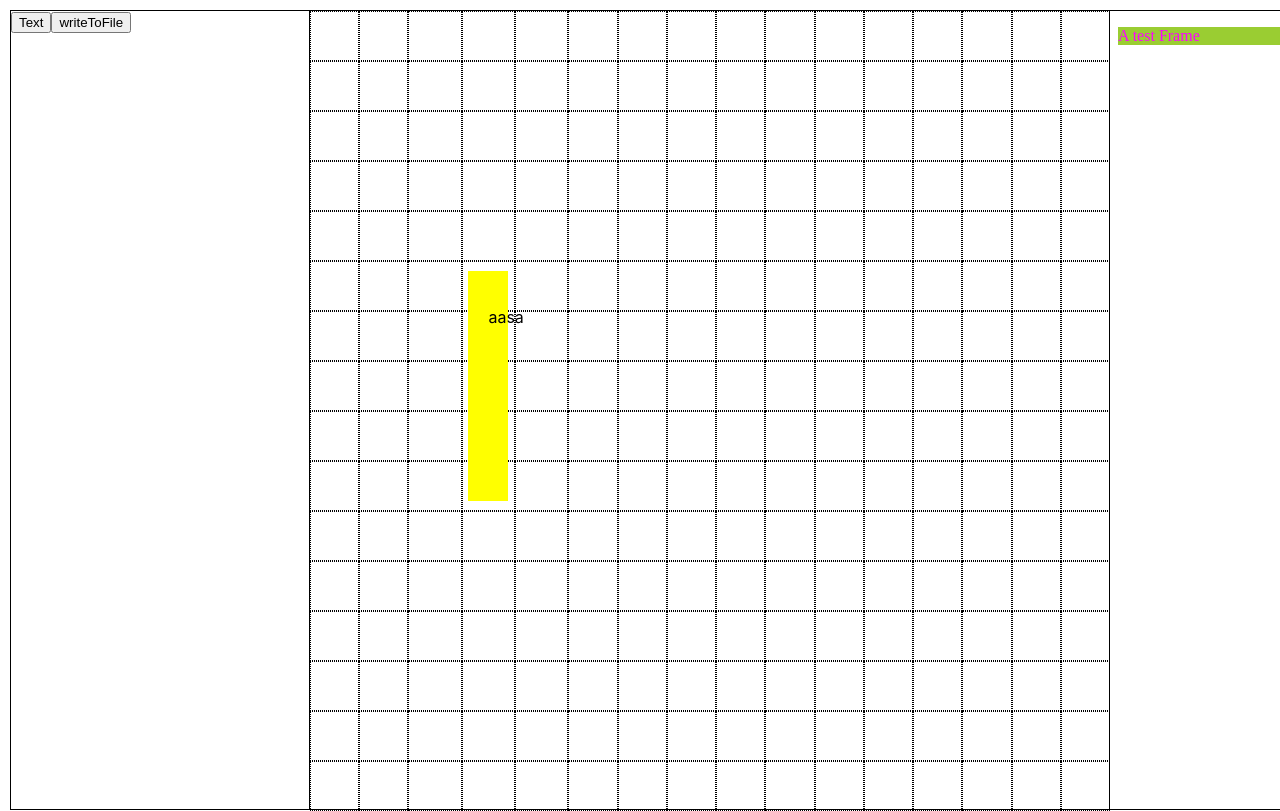
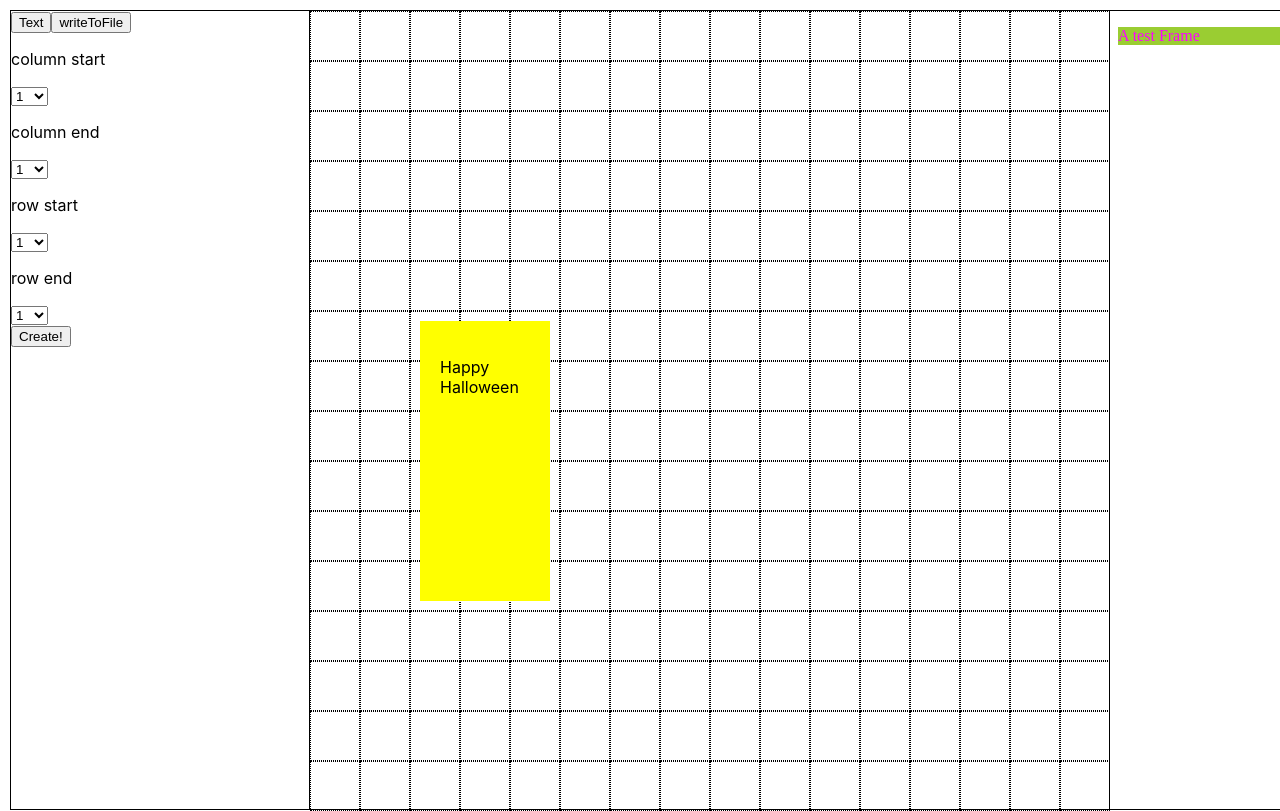
Before and after one commit to rain72510/Create-your-own-Simple-Website-Builder, a React (Create React App) app: page / in a window 1280 px wide. Shown: the top 811 px of the page. Built offline with nearby package versions, Linux system fonts and the light colour scheme.

Commit message:
Can create text using control panel

```diff
--- a/src/App.js
+++ b/src/App.js
@@ -1,5 +1,5 @@
 import './App.css';
-import React, { useState } from 'react';
+import React, { useEffect, useState } from 'react';
 
 // context
 import Context from './context/Context';
@@ -15,37 +15,58 @@ import Text from './component/Text';
 function App() {
 	const [currMode, setCurrMode] = useState('');
 
-	const [items, setItems] = useState({
-		"Item1": {
-			item: Text,
-			positions: {
+	const [components, setComponents] = useState([
+		{
+			component: Text,
+			outerStyle: {
 				gridColumnStart: 3,
 				gridColumnEnd: 6,
 				gridRowStart: 7,
 				gridRowEnd: 13,
+				zIndex: "1",
+				background: "yellow",
+				padding: "20px",
+				margin: "10px",
 			},
-			styles: {
+			innerStyle: {
 				color: "yellow",
-				backgroundColor: "greenyellow"
-			}
+				backgroundColor: "greenyellow",
+			},
+			content: {
+				text: "Happy Halloween",
+			},
 		},
+	]);
+
+	const [componentStyle, setComponentStyle] = useState({
+		gridColumnStart: 0,
+		gridColumnEnd: 0,
+		gridRowStart: 0,
+		gridRowEnd: 0,
 	});
 
-	// setComponents({
-	// 	"Item1": {
-	// 		item: Text,
-	// 		positions: {
-	// 			gridColumnStart: 3,
-	// 			gridColumnEnd: 6,
-	// 			gridRowStart: 7,
-	// 			gridRowEnd: 13,
-	// 		},
-	// 		styles: {
-	// 			color: "yellow",
-	// 			backgroundColor: "greenyellow"
-	// 		}
-	// 	},
-	// })
+
+	const createComponent = () => {
+		switch (currMode) {
+			case "Text":
+				setComponents([...components, {
+					component: Text,
+					outerStyle: componentStyle,
+					innerStyle: {
+						color: "yellow",
+						backgroundColor: "greenyellow",
+					},
+					content: {
+						text: "Happy Christmas",
+					},
+				}])
+				break;
+		}
+	}
+
+	useEffect(() => {
+		console.log(components);
+	}, [components])
 
 
   return (
@@ -54,10 +75,14 @@ function App() {
 				value={{
 					currMode: currMode,
 					setCurrMode: setCurrMode,
+					components: components,
+					componentStyle: componentStyle,
+					setComponentStyle: setComponentStyle,
+					createComponent: createComponent,
 				}}
 			>
 				<ControlPanel></ControlPanel>
-				<Workspace items={items}></Workspace>
+				<Workspace></Workspace>
 				<Viewer></Viewer>
 			</Context.Provider>
 		</React.Fragment>
--- a/src/component/Text.js
+++ b/src/component/Text.js
@@ -3,14 +3,14 @@ import Component from "./Component";
 class Text extends Component {
 	constructor(props) {
 		super(props);
-		this.text = `aasa`;
+		console.log(props);
 	}
 
 	render() {
 		return (
-			<div style={this.style}>
+			<div>
 				<p>
-					{this.text}
+					{this.props.content.text}
 				</p>
 			</div>
 		)
--- a/src/container/controlPanel/ControlPanel.js
+++ b/src/container/controlPanel/ControlPanel.js
@@ -1,12 +1,70 @@
-import React, { useContext } from "react";
+import React, { useContext, useState } from "react";
 import Context from "../../context/Context";
 
 import "./ControlPanel.css";
+
+const Selection = (props) => {
+	return (
+		<select value={props.value} onChange={(e) => {
+			props.onChange(e.target.value)
+		}}>
+			{Array(props.number).fill().map((v, i) => {
+				return <option key={i} value={i+1}>{i+1}</option>
+			})}
+		</select>
+	)
+}
+
+const PositionInput = () => {
+	const {
+		componentStyle,
+		setComponentStyle,
+	} = useContext(Context);
+
+	// const [columnStart, setColumnstart] = useState(0);
+	return (
+		<div>
+			<p>column start</p>
+			<Selection
+				value={componentStyle.gridColumnStart}
+				onChange={(v) => {
+					setComponentStyle({...componentStyle, gridColumnStart: v});
+				}}
+				number={16}
+			></Selection>
+			<p>column end</p>
+			<Selection
+				value={componentStyle.gridColumnEnd}
+				onChange={(v) => {
+					setComponentStyle({...componentStyle, gridColumnEnd: v});
+				}}
+				number={16}
+			></Selection>
+			<p>row start</p>
+			<Selection
+				value={componentStyle.gridRowStart}
+				onChange={(v) => {
+					setComponentStyle({...componentStyle, gridRowStart: v});
+				}}
+				number={16}
+			></Selection>
+			<p>row end</p>
+			<Selection
+				value={componentStyle.gridRowEnd}
+				onChange={(v) => {
+					setComponentStyle({...componentStyle, gridRowEnd: v});
+				}}
+				number={16}
+			></Selection>
+		</div>
+	)
+}
 
 const ControlPanel = () => {
 	const {
 		currMode,
 		setCurrMode,
+		createComponent,
 	} = useContext(Context);
 
 	const writeToFile = () => {
@@ -48,6 +106,14 @@ const ControlPanel = () => {
 			>
 				writeToFile
 			</button>
+			<PositionInput/>
+			<button
+				onClick={() => {
+					createComponent();
+				}}
+			>
+				Create!
+			</button>
 		</div>
 	)
 }
--- a/src/container/workspace/Workspace.js
+++ b/src/container/workspace/Workspace.js
@@ -7,20 +7,13 @@ import Text from "../../component/Text";
 import "./Workspace.css"
 
 
-const WorkspaceGridItem = (props) => {
+const WorkspaceGridComponent = (props) => {
 
-	const Item = props.item;
+	// const component = props.component;
 
 	return (
-		<div style={{
-			gridColumn: "3 / 6",
-			gridRow: "5 / 12",
-			zIndex: "1",
-			background: "yellow",
-			padding: "20px",
-			margin: "60px"
-		}}>
-			<Item></Item>
+		<div style={props.outerStyle}>
+			<props.component style={props.innerStyle} content={props.content}></props.component>
 		</div>
 	)
 }
@@ -42,15 +35,23 @@ const WorkspaceGridBasic = (props) => {
 const WorkspaceGridContainer = () => {
 	const WorkspaceGridBasicColumn = Array(16).fill().map((_, ic) => {
 		return Array(16).fill().map((_, ir) => {
-			console.log({ic: ic, ir: ir});
+			// console.log({ic: ic, ir: ir});
 			return <WorkspaceGridBasic column={ic+1} row={ir+1} key={{ic: ic, ir: ir}}/>;
 		});
+	})
+
+	const {
+		components,
+	} = useContext(Context);
+
+	const componentsList = components.map((v, i) => {
+		return <WorkspaceGridComponent component={v.component} outerStyle={v.outerStyle} innerStyle={v.innerStyle} content={v.content} key={i}/>
 	})
 
 	return (
 		<div className="WorkspaceGridContainer">
 			{WorkspaceGridBasicColumn}
-			<WorkspaceGridItem item={Text}/>
+			{componentsList}
 		</div>
 	)
 }
@@ -61,9 +62,6 @@ const Workspace = (props) => {
 		setCurrMode,
 	} = useContext(Context);
 
-	const Items = props.item;
-
-
 
 	return (
 		<div className="Workspace">
--- a/src/container/workspace/WorkspaceGridContainer.css
+++ /dev/null
@@ -1,8 +0,0 @@
-.WorkspaceGridContainer {
-	display: grid;
-	grid-template-columns: repeat(var(--GridColumnNumber), 1fr);
-	grid-template-rows: repeat(var(--GridRowNumber), 1fr);
-
-  width: 800px;
-  height: 800px;
-}
--- a/src/context/Context.js
+++ b/src/context/Context.js
@@ -3,6 +3,10 @@ import { createContext } from "react";
 const Context = createContext({
 	currMode: '',
 	setCurrMode: () => {},
+	components: [],
+	componentStyle: {},
+	setComponentStyle: () => {},
+	createComponent: () => {},
 });
 
 export default Context;
```
Also changed, not shown: src/container/workspace/WorkspaceGridContainer.js (deleted, +0 -34 lines).
